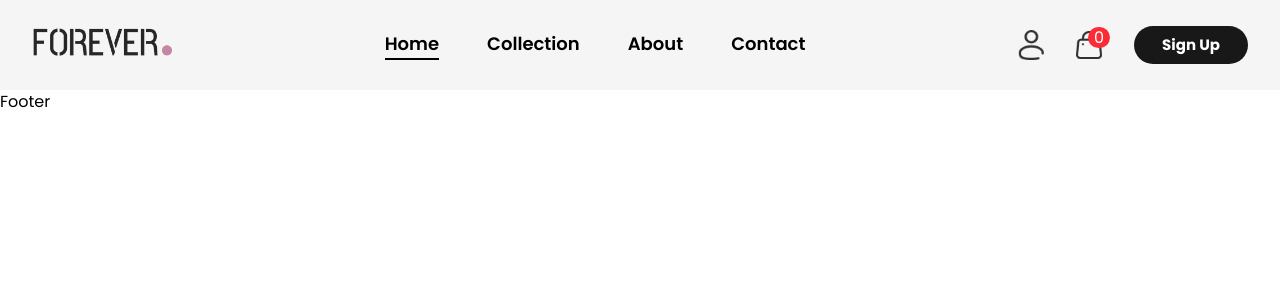
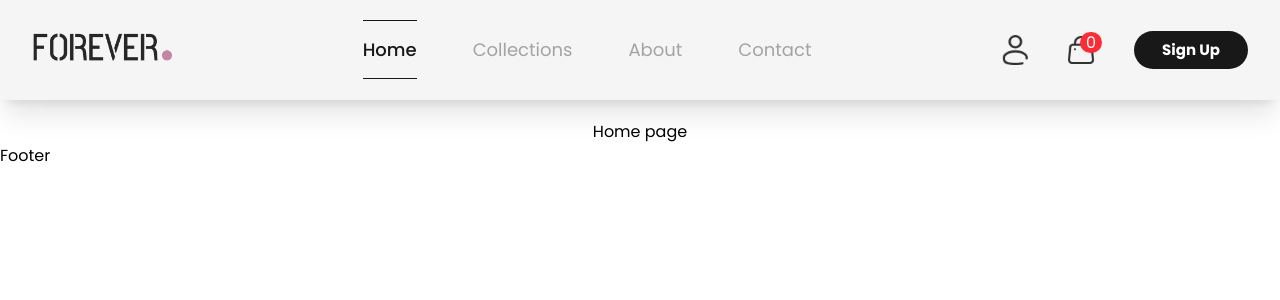
Before and after one commit to VannetNang/online-shopping, a React (Vite) app in the folder Front-end/: page / in a window 1280 px wide. Shown: the top 300 px of the page. Built offline with nearby package versions, Linux system fonts and the light colour scheme.

Commit message:
Improving collections for desktop screen

```diff
--- a/Front-end/index.html
+++ b/Front-end/index.html
@@ -4,7 +4,7 @@
     <meta charset="UTF-8" />
     <link rel="icon" type="image/svg+xml" />
     <meta name="viewport" content="width=device-width, initial-scale=1.0" />
-    <title>Vite + React</title>
+    <title>FOREVER</title>
   </head>
   <body>
     <div id="root"></div>
--- a/Front-end/src/App.jsx
+++ b/Front-end/src/App.jsx
@@ -7,7 +7,7 @@ const App = () => {
     <>
       <Navbar />
 
-      <section>
+      <section className="pt-[120px]">
         <Outlet />
       </section>
 
--- a/Front-end/src/components/Navbar.jsx
+++ b/Front-end/src/components/Navbar.jsx
@@ -6,9 +6,9 @@ import RightBar from "../elements/RightBar.jsx";
 
 const Navbar = () => {
   return (
-    <nav className="bg-gray flex-between lg:h-[90px] h-[70px] lg:px-5">
+    <nav className="fixed w-full bg-gray flex-between lg:h-[100px] h-[76px] md:px-3 lg:px-5 shadow-xl">
       <NavLink to="/" className="pl-3">
-        <img src={assets.logo} alt="Logo" className="lg:w-[140px] w-[100px]" />
+        <img src={assets.logo} alt="Logo" className="lg:w-[140px] w-[90px]" />
       </NavLink>
 
       {/* Middle-side     (product collections) */}
--- a/Front-end/src/elements/BottomBar.jsx
+++ b/Front-end/src/elements/BottomBar.jsx
@@ -27,7 +27,7 @@ const BottomBar = () => {
         onClick={() => setNavActive("collection")}
       >
         <img src={assets.collection} alt="Collection" width={26} />
-        <span>Collection</span>
+        <span>Collections</span>
       </NavLink>
 
       <NavLink
--- a/Front-end/src/elements/CollectionBar.jsx
+++ b/Front-end/src/elements/CollectionBar.jsx
@@ -6,32 +6,51 @@ const CollectionBar = () => {
   const { navActive, setNavActive } = useContext(GlobalState);
 
   return (
-    <ul className="hidden lg:flex gap-[3rem] text-lg font-[600]">
+    <ul className="hidden md:flex-center md:gap-[2.5rem] lg:gap-[3.5rem] md:text-sm lg:text-lg text-[#A3A3A3]">
       <li>
-        <NavLink to="/" onClick={() => setNavActive("home")}>
+        <NavLink
+          to="/"
+          className={({ isActive }) =>
+            `${isActive ? "nav-text" : "nav-text-hover"}`
+          }
+        >
           <span>Home</span>
-          {navActive === "home" && <hr className="border-t-2" />}
         </NavLink>
       </li>
 
       <li>
-        <NavLink to="/collection" onClick={() => setNavActive("collection")}>
-          <span>Collection</span>
-          {navActive === "collection" && <hr className="border-t-2" />}
+        <NavLink
+          to="/collection"
+          onClick={() => setNavActive("collection")}
+          className={({ isActive }) =>
+            `${isActive ? "nav-text" : "nav-text-hover"}`
+          }
+        >
+          <span>Collections</span>
         </NavLink>
       </li>
 
       <li>
-        <NavLink to="/about-us" onClick={() => setNavActive("about")}>
+        <NavLink
+          to="/about-us"
+          onClick={() => setNavActive("about")}
+          className={({ isActive }) =>
+            `${isActive ? "nav-text" : "nav-text-hover"}`
+          }
+        >
           <span>About</span>
-          {navActive === "about" && <hr className="border-t-2" />}
         </NavLink>
       </li>
 
       <li>
-        <NavLink to="/contact-us" onClick={() => setNavActive("contact")}>
+        <NavLink
+          to="/contact-us"
+          onClick={() => setNavActive("contact")}
+          className={({ isActive }) =>
+            `${isActive ? "nav-text" : "nav-text-hover"}`
+          }
+        >
           <span>Contact</span>
-          {navActive === "contact" && <hr className="border-t-2" />}
         </NavLink>
       </li>
     </ul>
--- a/Front-end/src/elements/RightBar.jsx
+++ b/Front-end/src/elements/RightBar.jsx
@@ -5,7 +5,7 @@ const RightBar = () => {
   const navigate = useNavigate();
 
   return (
-    <section className="flex-center gap-6 lg:gap-8 pr-3">
+    <section className="flex-center gap-6 md:gap-8 lg:gap-10 pr-3">
       <img
         src={assets.profile_icon}
         alt="Profile Icon"
--- a/Front-end/src/index.css
+++ b/Front-end/src/index.css
@@ -41,6 +41,14 @@
   .menu-mobile-active {
     @apply bg-white p-4 py-6 invert;
   }
+
+  .nav-text {
+    @apply border-y-1 py-4 font-[500] text-black;
+  }
+
+  .nav-text-hover {
+    @apply hover:border-y-1 py-4 hover:font-[500] transition-all hover:text-black;
+  }
 }
 
 @utility flex-center {
--- a/Front-end/src/pages/_root/Home.jsx
+++ b/Front-end/src/pages/_root/Home.jsx
@@ -1,9 +1,5 @@
-import { useContext } from "react";
-import { GlobalState } from "../../context/Context";
-
 const Home = () => {
-  const { test } = useContext(GlobalState);
-  return <div className="text-center">{test}</div>;
+  return <div className="text-center">Home page</div>;
 };
 
 export default Home;
```
